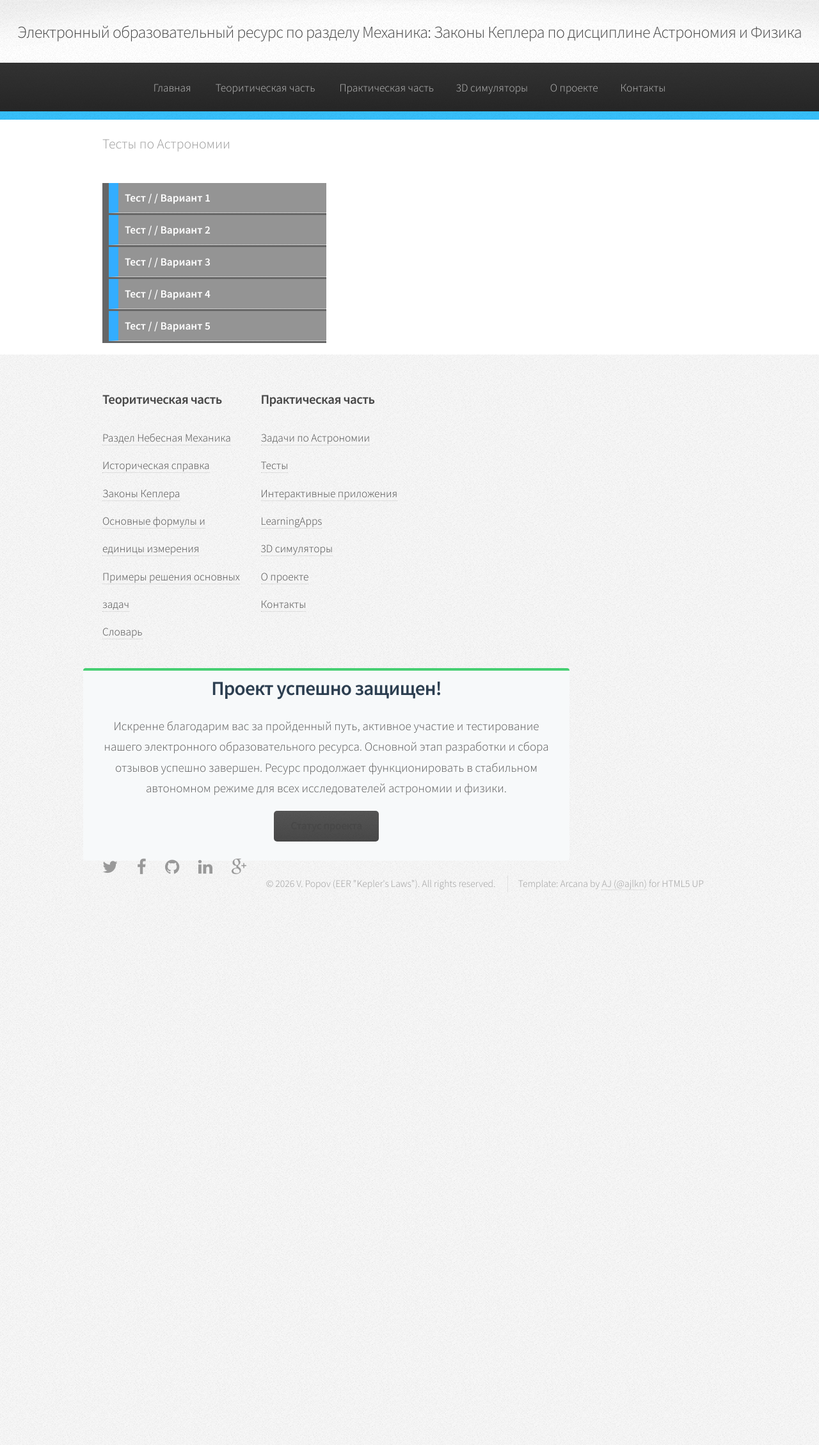
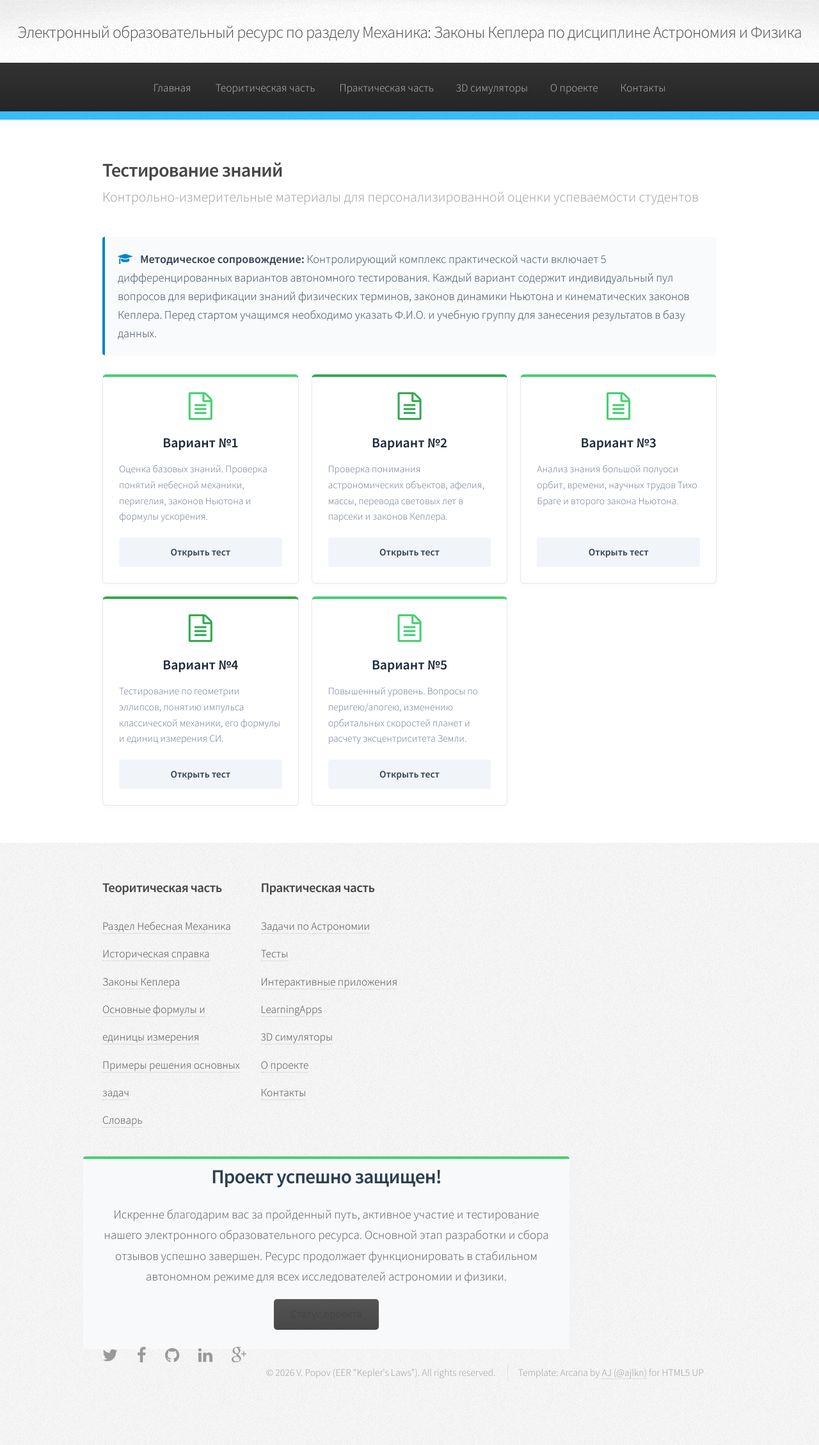
Before and after one commit to VlPop/VlPop.github.io, a Jekyll site: the page built from 2P_Practic_test.html, in a window 1280 px wide. Shown: the whole page at 64% size. Built offline with Jekyll 4.4.1, drawn with Linux system fonts in a browser that asks for light colours; before the commit the page ends 1495 px from its top, so only the background shows below that.

Commit message:
Update 2P_Practic_test.html

```diff
--- a/2P_Practic_test.html
+++ b/2P_Practic_test.html
@@ -2,6 +2,74 @@
 title: Arcana
 layout: default
 ---
+
+<!-- Фирменные стили для интерактивной плиточной системы тестов -->
+<style>
+	.instruction-box {
+		background: #f8fafc;
+		border-left: 4px solid #0284c7;
+		padding: 20px;
+		margin-bottom: 30px;
+		border-radius: 4px;
+		box-shadow: 0 2px 4px rgba(0,0,0,0.01);
+	}
+	.test-grid {
+		display: grid;
+		grid-template-columns: repeat(auto-fill, minmax(280px, 1fr));
+		gap: 20px;
+		margin: 30px 0 40px 0;
+	}
+	.test-card {
+		background: #ffffff;
+		border: 1px solid #e2e8f0;
+		border-top: 4px solid #47cf73;
+		padding: 25px;
+		border-radius: 6px;
+		box-shadow: 0 4px 6px rgba(0,0,0,0.02);
+		text-align: center;
+		transition: all 0.3s ease;
+		text-decoration: none !important;
+		display: flex;
+		flex-direction: column;
+		justify-content: space-between;
+		height: 100%;
+	}
+	.test-card:hover {
+		transform: translateY(-5px);
+		box-shadow: 0 12px 20px rgba(0,0,0,0.08);
+		border-color: #47cf73;
+	}
+	.test-card:nth-child(even) {
+		border-top-color: #34a853;
+	}
+	.test-card h4 {
+		color: #1e293b;
+		margin: 15px 0 10px 0;
+		font-size: 1.25em;
+		font-weight: bold;
+	}
+	.test-meta {
+		font-size: 0.9em;
+		color: #64748b;
+		margin-bottom: 20px;
+		line-height: 1.6;
+		text-align: left;
+	}
+	.test-btn {
+		display: block;
+		background: #f1f5f9;
+		color: #334155;
+		padding: 10px 16px;
+		border-radius: 4px;
+		font-size: 0.9em;
+		font-weight: bold;
+		transition: all 0.2s ease;
+	}
+	.test-card:hover .test-btn {
+		background: #47cf73;
+		color: #ffffff;
+	}
+</style>
 
 <!-- Main -->
 <section class="wrapper style1">
@@ -9,52 +77,76 @@ layout: default
 		<div id="content">
 
 			<!-- Content -->
-
-					<article>
+			<article style="max-width: 1000px; margin: 0 auto;">
 				<header>
-<header>
-<p>Тесты по Астрономии</p>
-    <meta charset="utf-8">
-    <title>Название документа</title>
-    <style>
-      #navbar {
-        margin: 0;
-        padding: 0;
-        list-style-type: none;
-        width: 350px;
-      }
-      #navbar li {
-        border-left: 10px solid #666;
-        border-bottom: 3px solid #666;
-      }
-      #navbar a {
-        background-color: #949494;
-        color: #fff;
-        padding: 10px;
-        text-decoration: none;
-        font-weight: bold;
-        border-left: 15px solid #33ADFF;
-        display: block;
-      }
-    </style>
+					<h2>Тестирование знаний</h2>
+					<p>Контрольно-измерительные материалы для персонализированной оценки успеваемости студентов</p>
 				</header>
 
-  <body>
+				<!-- Методические указания для дипломной комиссии -->
+				<div class="instruction-box">
+					<p style="font-size: 1.05em; line-height: 1.6; color: #334155; margin-bottom: 0;">
+						<i class="fa fa-graduation-cap" style="color: #0284c7; margin-right: 8px;"></i>
+						<strong>Методическое сопровождение:</strong> Контролирующий комплекс практической части включает 5 дифференцированных вариантов автономного тестирования. Каждый вариант содержит индивидуальный пул вопросов для верификации знаний физических терминов, законов динамики Ньютона и кинематических законов Кеплера. Перед стартом учащимся необходимо указать Ф.И.О. и учебную группу для занесения результатов в базу данных.
+					</p>
+				</div>
 
-    <ul id="navbar">
-      <li><a href="/2P_Practic_test_1">Тест /  /  Вариант 1 </a></li>
-      <li><a href="/2P_Practic_test_2">Тест /  /  Вариант 2 </a></li>
-      <li><a href="/2P_Practic_test_3">Тест /  /  Вариант 3 </a></li>
-      <li><a href="/2P_Practic_test_4">Тест /  /  Вариант 4 </a></li>
-	<li><a href="/2P_Practic_test_5">Тест /  /  Вариант 5 </a></li>
-    </ul>
+				<!-- СЕТКА ИНТЕРАКТИВНЫХ КАРТОЧЕК С ТЕСТАМИ -->
+				<div class="test-grid">
 
-  </body>
-</html>
+					<!-- Вариант 1 -->
+					<a href="{{ site.baseurl }}/2P_Practic_test_1" class="test-card">
+						<div>
+							<i class="fa fa-file-text-o" style="font-size: 2.5em; color: #47cf73;"></i>
+							<h4>Вариант №1</h4>
+							<p class="test-meta">Оценка базовых знаний. Проверка понятий небесной механики, перигелия, законов Ньютона и формулы ускорения.</p>
+						</div>
+						<span class="test-btn">Открыть тест</span>
+					</a>
 
-						</header>
+					<!-- Вариант 2 -->
+					<a href="{{ site.baseurl }}/2P_Practic_test_2" class="test-card">
+						<div>
+							<i class="fa fa-file-text-o" style="font-size: 2.5em; color: #34a853;"></i>
+							<h4>Вариант №2</h4>
+							<p class="test-meta">Проверка понимания астрономических объектов, афелия, массы, перевода световых лет в парсеки и законов Кеплера.</p>
+						</div>
+						<span class="test-btn">Открыть тест</span>
+					</a>
+
+					<!-- Вариант 3 -->
+					<a href="{{ site.baseurl }}/2P_Practic_test_3" class="test-card">
+						<div>
+							<i class="fa fa-file-text-o" style="font-size: 2.5em; color: #47cf73;"></i>
+							<h4>Вариант №3</h4>
+							<p class="test-meta">Анализ знания большой полуоси орбит, времени, научных трудов Тихо Браге и второго закона Ньютона.</p>
+						</div>
+						<span class="test-btn">Открыть тест</span>
+					</a>
+
+					<!-- Вариант 4 -->
+					<a href="{{ site.baseurl }}/2P_Practic_test_4" class="test-card">
+						<div>
+							<i class="fa fa-file-text-o" style="font-size: 2.5em; color: #34a853;"></i>
+							<h4>Вариант №4</h4>
+							<p class="test-meta">Тестирование по геометрии эллипсов, понятию импульса классической механики, его формулы и единиц измерения СИ.</p>
+						</div>
+						<span class="test-btn">Открыть тест</span>
+					</a>
+
+					<!-- Вариант 5 -->
+					<a href="{{ site.baseurl }}/2P_Practic_test_5" class="test-card">
+						<div>
+							<i class="fa fa-file-text-o" style="font-size: 2.5em; color: #47cf73;"></i>
+							<h4>Вариант №5</h4>
+							<p class="test-meta">Повышенный уровень. Вопросы по перигею/апогею, изменению орбитальных скоростей планет и расчету эксцентриситета Земли.</p>
+						</div>
+						<span class="test-btn">Открыть тест</span>
+					</a>
+
+				</div>
+
 			</article>
-
 		</div>
 	</div>
 </section>
```
Lines whose indentation alone changed are shown as unchanged.
